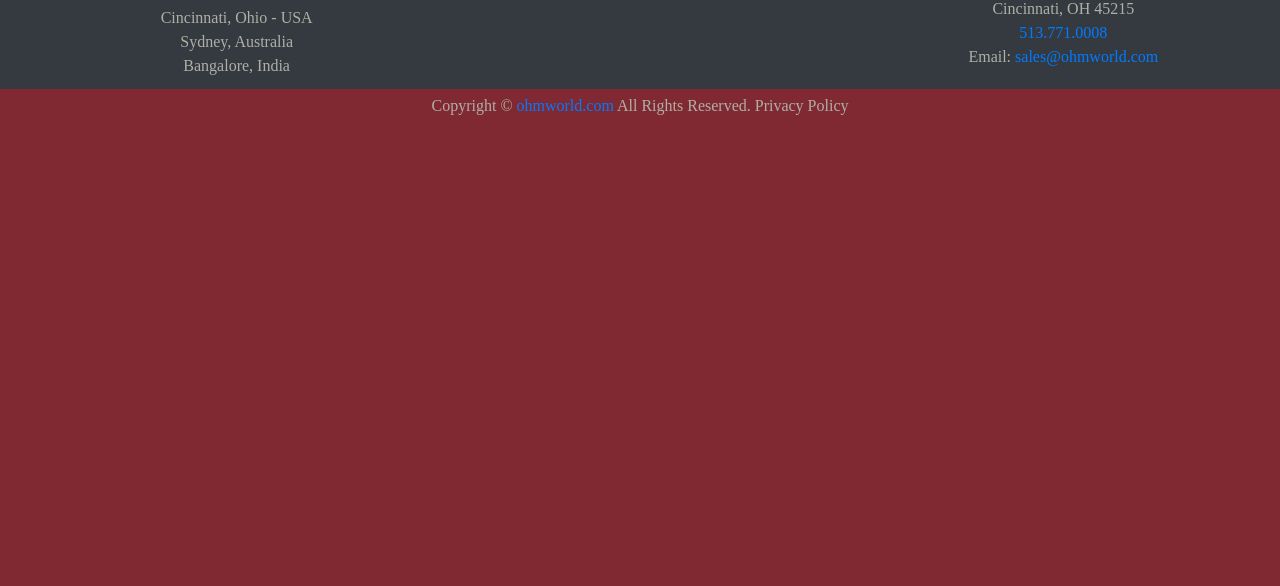
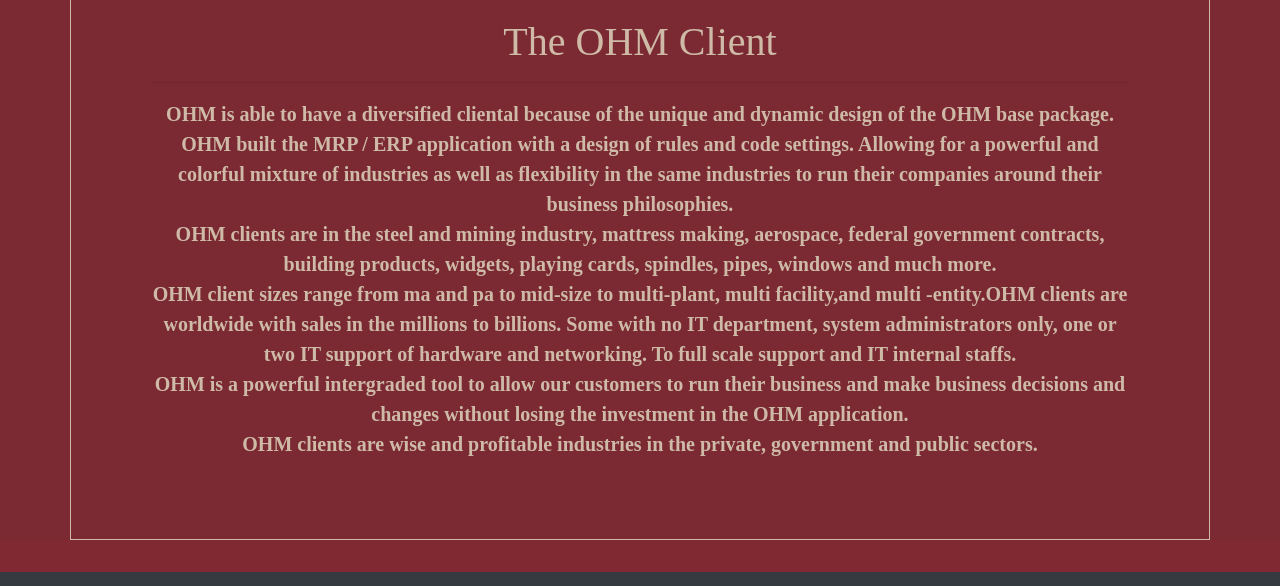
Before and after one commit to nicklmn98/ohmWebsite, a plain HTML site: page company.html in a window 1280 px wide. Shown: the part 1728-2314 px from the top of the page. Before the commit the page ends 1846 px from the top, so only its background shows below. Drawn offline with nearby package versions, Linux system fonts and the light colour scheme.

Commit message:
addition to company page

```diff
--- a/company.html
+++ b/company.html
@@ -181,6 +181,39 @@
                     </p>
                 </div>
             </div>
+
+        </div>
+        <br /> <br /> <br /> <br />
+        <div class="container" id="client">
+            <div class="container">
+
+                <h1>The OHM Client</h1>
+                <hr />
+                <p>OHM is able to have a diversified cliental because of the unique and dynamic design of the
+                    OHM base package. OHM built the MRP / ERP application with a design of rules and code settings.
+                    Allowing for a powerful and colorful mixture of industries as well as flexibility in the same
+                    industries to run their companies around their business philosophies.
+
+                    <br />
+                    OHM clients are in the steel and mining industry, mattress making, aerospace, federal
+                    government contracts, building products, widgets, playing cards, spindles, pipes, windows and much
+                    more.
+                    <br />
+
+                    OHM client sizes range from ma and pa to mid-size to multi-plant, multi facility,and
+                    multi -entity.OHM clients are worldwide with sales in the millions to billions. Some with no IT
+                    department, system administrators only, one or two IT support of hardware and networking. To full
+                    scale support and IT internal staffs.
+
+                    <br />
+                    OHM is a powerful intergraded tool to allow our customers to run their business and make
+                    business decisions and changes without losing the investment in the OHM application.
+
+                    <br />
+                    OHM clients are wise and profitable industries in the private, government and public sectors.
+                </p>
+
+            </div>
         </div>
     </div>
 
--- a/style.css
+++ b/style.css
@@ -179,7 +179,7 @@ footer .fa:hover {
 #company1 .top {
     background-image: url(tech.jpg);
     background-repeat: no-repeat;
-    height: 35vh;
+    height: fit-content;
 }
 
 #company1 .top h1 {
@@ -209,6 +209,16 @@ footer .fa:hover {
     padding: 7%;
     font-size: 20px;
     font-weight: bold;
+}
+
+#client {
+    border: 1px solid #CEBAA7;
+    text-align: center;
+    height: fit-content;
+    padding: 5%;
+    font-size: 20px;
+    font-weight: bold;
+    color: #CEBAA7;
 }
 
 /*contact page */
@@ -307,6 +317,7 @@ footer .fa:hover {
     background-image: url(services.jpg);
     background-repeat: no-repeat;
     align-content: center;
+    background-attachment: fixed;
 }
 
 #services1 .accordion {
```
